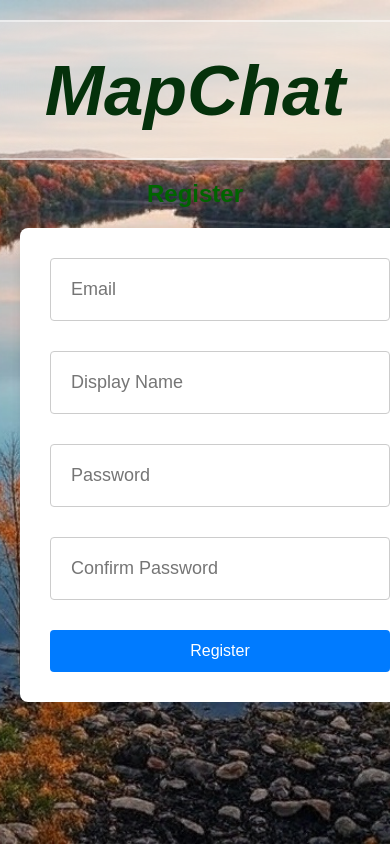
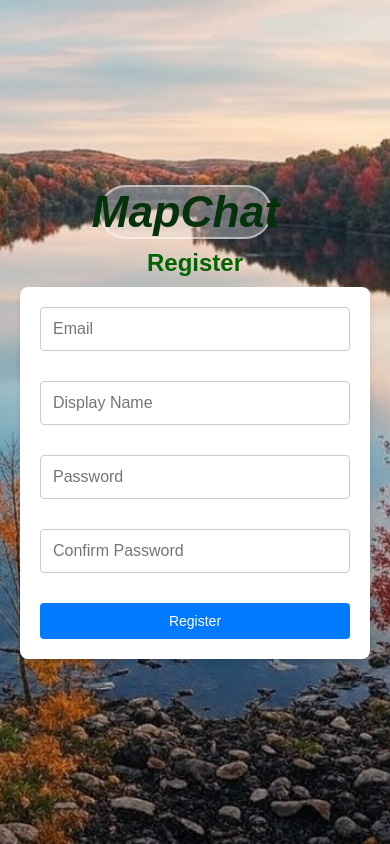
Before and after one commit to sealscott/MapChart, a PHP site: page /src/Pages/register-page.php in a window 390 px wide; the page is wider, and only the part inside the window is pictured. Run offline with PHP 8.4, Linux system fonts and the light colour scheme.

Commit message:
CSS for Register and Sign-in

```diff
--- a/src/CSS/register.css
+++ b/src/CSS/register.css
@@ -173,3 +173,78 @@
     position: relative;
     margin-bottom: 15px;
 }
+
+
+/* MOBILE RESPONSIVE ADJUSTMENTS */
+@media only screen and (max-width: 600px) {
+    /* Shrink the overall padding and stack things more naturally */
+    body {
+        background-size: cover;
+        background-repeat: no-repeat;
+        background-position: center;
+        display: flex;
+        flex-direction: column;
+        align-items: center;
+        justify-content: center;
+        height: 100vh;
+        padding: 20px;
+        margin: center;
+
+    }
+
+    /* Title: full‑width, smaller font, no weird negative margin */
+    .WeatherMap-header {
+      width: 90%;
+      font-size: 5ch;
+      height: auto;
+      margin: 10px 0;
+    }
+
+    /* Section container: full width, less shadow, no vertical translate */
+    section {
+      width: 100%;
+      margin: 10px 0;
+      padding: 20px;
+      box-shadow: 0 4px 6px rgba(0,0,0,0.1);
+      transform: none;
+    }
+
+    /* Form inputs/buttons: slightly smaller padding & font */
+    form input {
+      padding: 12px;
+      font-size: 16px;
+    }
+    button {
+      padding: 10px;
+      font-size: 14px;
+    }
+
+    /* Topbar: shorter, centered content */
+    .topbar {
+      height: 8vh;
+      padding: 8px;
+      flex-direction: column;
+      align-items: center;
+    }
+    .topbar-header {
+      font-size: 1rem;
+    }
+    .topbar-button {
+      width: 32px;
+      height: 32px;
+      font-size: 12px;
+    }
+
+    /* Nav links: smaller margin */
+    a {
+      margin-left: 10px;
+      font-size: 14px;
+    }
+
+    /* Error boxes: full width */
+    .error {
+      max-width: 100%;
+      padding: 8px 12px;
+      font-size: 14px;
+    }
+  }
```
Also changed, not shown: src/CSS/sign-in.css (+74 -0 lines).
